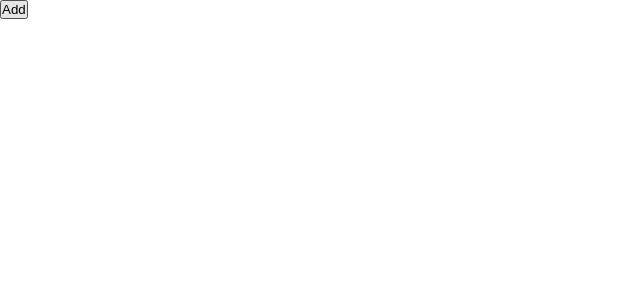
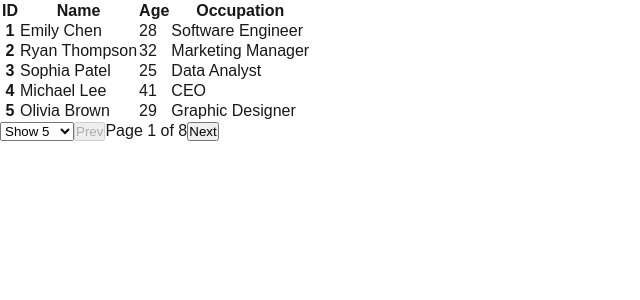
Before and after one commit to kvnchen/frontEndPractice, a Next.js app: page / in a window 1280 px wide. Shown: the top 300 px of the page, without its empty margins (0-640 px from the left). Built offline with nearby package versions, Linux system fonts and the light colour scheme.

Commit message:
pagination

```diff
--- /dev/null
+++ b/src/app/employees.json
@@ -0,0 +1,218 @@
+[
+  {
+    "id": 1,
+    "name": "Emily Chen",
+    "age": 28,
+    "occupation": "Software Engineer"
+  },
+  {
+    "id": 2,
+    "name": "Ryan Thompson",
+    "age": 32,
+    "occupation": "Marketing Manager"
+  },
+  {
+    "id": 3,
+    "name": "Sophia Patel",
+    "age": 25,
+    "occupation": "Data Analyst"
+  },
+  {
+    "id": 4,
+    "name": "Michael Lee",
+    "age": 41,
+    "occupation": "CEO"
+  },
+  {
+    "id": 5,
+    "name": "Olivia Brown",
+    "age": 29,
+    "occupation": "Graphic Designer"
+  },
+  {
+    "id": 6,
+    "name": "Alexander Hall",
+    "age": 38,
+    "occupation": "Sales Representative"
+  },
+  {
+    "id": 7,
+    "name": "Isabella Davis",
+    "age": 26,
+    "occupation": "Teacher"
+  },
+  {
+    "id": 8,
+    "name": "Ethan White",
+    "age": 35,
+    "occupation": "Lawyer"
+  },
+  {
+    "id": 9,
+    "name": "Lily Tran",
+    "age": 30,
+    "occupation": "Nurse"
+  },
+  {
+    "id": 10,
+    "name": "Julian Sanchez",
+    "age": 39,
+    "occupation": "Engineer"
+  },
+  {
+    "id": 11,
+    "name": "Ava Martin",
+    "age": 27,
+    "occupation": "Journalist"
+  },
+  {
+    "id": 12,
+    "name": "Benjamin Walker",
+    "age": 42,
+    "occupation": "Doctor"
+  },
+  {
+    "id": 13,
+    "name": "Charlotte Brooks",
+    "age": 31,
+    "occupation": "HR Manager"
+  },
+  {
+    "id": 14,
+    "name": "Gabriel Harris",
+    "age": 36,
+    "occupation": "IT Consultant"
+  },
+  {
+    "id": 15,
+    "name": "Hannah Taylor",
+    "age": 24,
+    "occupation": "Student"
+  },
+  {
+    "id": 16,
+    "name": "Jackson Brown",
+    "age": 40,
+    "occupation": "Business Owner"
+  },
+  {
+    "id": 17,
+    "name": "Kayla Lewis",
+    "age": 33,
+    "occupation": "Event Planner"
+  },
+  {
+    "id": 18,
+    "name": "Logan Mitchell",
+    "age": 37,
+    "occupation": "Architect"
+  },
+  {
+    "id": 19,
+    "name": "Mia Garcia",
+    "age": 29,
+    "occupation": "Artist"
+  },
+  {
+    "id": 20,
+    "name": "Natalie Hall",
+    "age": 34,
+    "occupation": "Teacher"
+  },
+  {
+    "id": 21,
+    "name": "Oliver Patel",
+    "age": 38,
+    "occupation": "Software Developer"
+  },
+  {
+    "id": 22,
+    "name": "Penelope Martin",
+    "age": 26,
+    "occupation": "Writer"
+  },
+  {
+    "id": 23,
+    "name": "Quinn Lee",
+    "age": 35,
+    "occupation": "Entrepreneur"
+  },
+  {
+    "id": 24,
+    "name": "Rachel Kim",
+    "age": 30,
+    "occupation": "Dentist"
+  },
+  {
+    "id": 25,
+    "name": "Samuel Jackson",
+    "age": 42,
+    "occupation": "Lawyer"
+  },
+  {
+    "id": 26,
+    "name": "Tessa Hall",
+    "age": 28,
+    "occupation": "Graphic Designer"
+  },
+  {
+    "id": 27,
+    "name": "Uma Patel",
+    "age": 39,
+    "occupation": "Marketing Manager"
+  },
+  {
+    "id": 28,
+    "name": "Vincent Brooks",
+    "age": 36,
+    "occupation": "IT Consultant"
+  },
+  {
+    "id": 29,
+    "name": "Walter White",
+    "age": 41,
+    "occupation": "Engineer"
+  },
+  {
+    "id": 30,
+    "name": "Xavier Sanchez",
+    "age": 33,
+    "occupation": "Sales Representative"
+  },
+  {
+    "id": 31,
+    "name": "Yvonne Martin",
+    "age": 29,
+    "occupation": "Teacher"
+  },
+  {
+    "id": 32,
+    "name": "Zoe Lee",
+    "age": 27,
+    "occupation": "Data Analyst"
+  },
+  {
+    "id": 33,
+    "name": "Abigail Brown",
+    "age": 34,
+    "occupation": "Nurse"
+  },
+  {
+    "id": 34,
+    "name": "Caleb Harris",
+    "age": 38,
+    "occupation": "Business Owner"
+  },
+  {
+    "id": 35,
+    "name": "Diana Taylor",
+    "age": 31,
+    "occupation": "Event Planner"
+  },
+  {
+    "id": 36,
+    "name": "Eleanor Walker",
+    "age": 40,
+    "occupation": "CEO"
+  }
+]
--- a/src/app/globals.css
+++ b/src/app/globals.css
@@ -39,7 +39,7 @@ button.active {
   color: blue;
 }
 
-div.container {
+div.progressContainer {
   width: 500px;
   height: 10px;
   background-color: lightgray;
--- a/src/app/page.js
+++ b/src/app/page.js
@@ -3,6 +3,7 @@ import { Hypergeo } from './karsten.js';
 import { Tabs } from './tabs.js';
 import { Accordian } from './accordian';
 import { Progress } from './progress.js';
+import { PagedTable } from './pagination.js';
 
 // this fucking react project is 350 MB... gonna reuse it for react practice
 
@@ -11,5 +12,6 @@ export default function Home() {
   // return <Hypergeo />
   // return <Tabs />
   // return <Accordian />
-  return <Progress />
+  // return <Progress />
+  return <PagedTable />
 }
--- /dev/null
+++ b/src/app/pagination.js
@@ -0,0 +1,87 @@
+'use client';
+import { useState, useEffect } from 'react';
+
+const data = require('./employees.json');
+
+export function PagedTable() {
+  const [currentPage, setCurrentPage] = useState(0);
+  const [pageSize, setPageSize] = useState(5);
+
+  const rows = [];
+
+  function createRow({id, name, age, occupation}) {
+    return (
+      <tr key={id}>
+        <th>{id}</th>
+        <td>{name}</td>
+        <td>{age}</td>
+        <td>{occupation}</td>
+      </tr>
+    )
+  }
+
+  // can't rely on set values updating in time for use in subsequent calls...
+  function onPageSize(e) {
+    const newSize = Number(e.target.value);
+    setPageSize(newSize);
+    setCurrentPage(0);
+    setPages(makePages(newSize));
+  }
+
+  function onNext() {
+    if (currentPage < pages.length - 1) {
+      setCurrentPage(currentPage + 1);
+    }
+  }
+
+  function onPrev() {
+    if (currentPage > 0) {
+      setCurrentPage(currentPage - 1);
+    }
+  }
+
+  function makePages(size) {
+    const output = [];
+    for (let i = 0; i < (rows.length / size); i++) {
+      const offset = i * size;
+      output.push(rows.slice(offset, offset + size));
+    }
+    return output;
+  }
+
+  // don't think we can call setState during initialization
+  // so state vars have to be initialized with desired starting values
+  for (const r of data) {
+    rows.push(createRow(r));
+  }
+
+  const [pages, setPages] = useState(makePages(5));
+
+  return (
+    <>
+      <table>
+        <thead>
+          <tr>
+            <th>ID</th>
+            <th>Name</th>
+            <th>Age</th>
+            <th>Occupation</th>
+          </tr>
+        </thead>
+        <tbody>
+          {...pages[currentPage]}
+        </tbody>
+      </table>
+      <div>
+        <select onChange={onPageSize}>
+          <option value="5">Show 5</option>
+          <option value="10">Show 10</option>
+          <option value="20">Show 20</option>
+        </select>
+        <button onClick={onPrev} disabled={currentPage === 0}>Prev</button>
+        <span>Page {currentPage + 1} of {pages.length}</span>
+        <button onClick={onNext} disabled={currentPage === pages.length - 1}>Next</button>
+      </div>
+    </>
+  )
+}
--- a/src/app/progress.js
+++ b/src/app/progress.js
@@ -6,7 +6,7 @@ export function Progress() {
 
   function Instance() {
     return (
-      <div className='container'>
+      <div className='progressContainer'>
         <div className='progress'></div>
       </div>
     );
```
